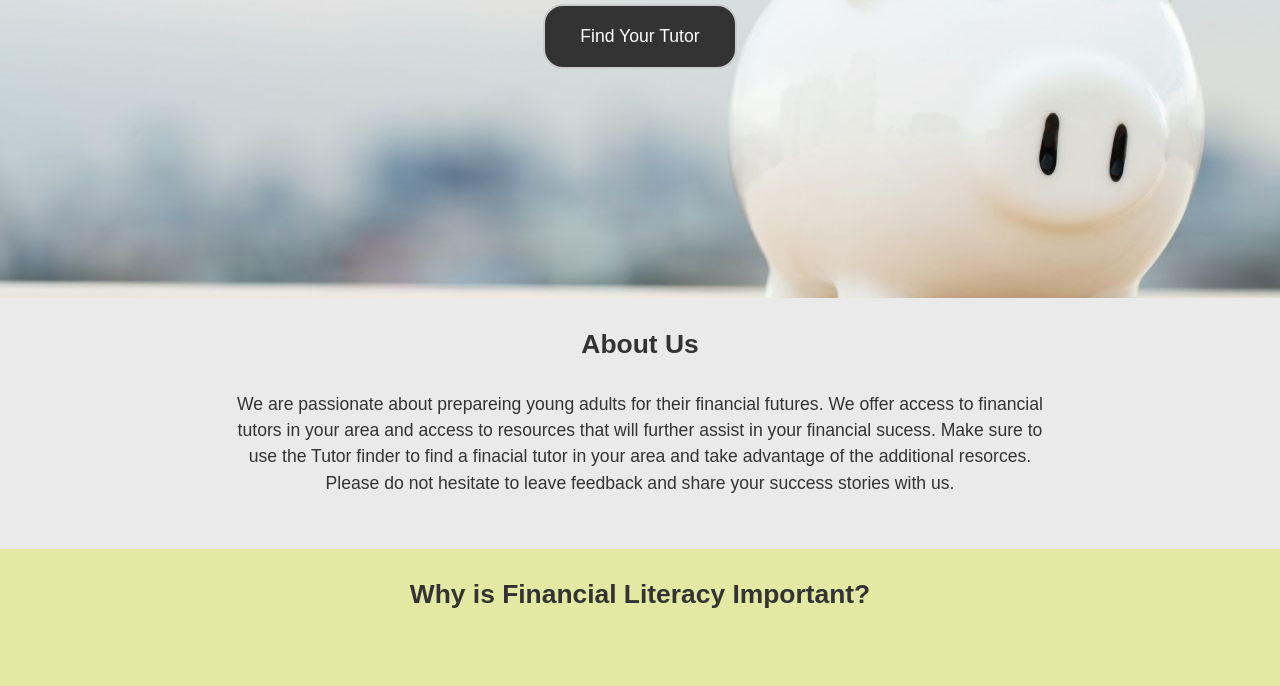
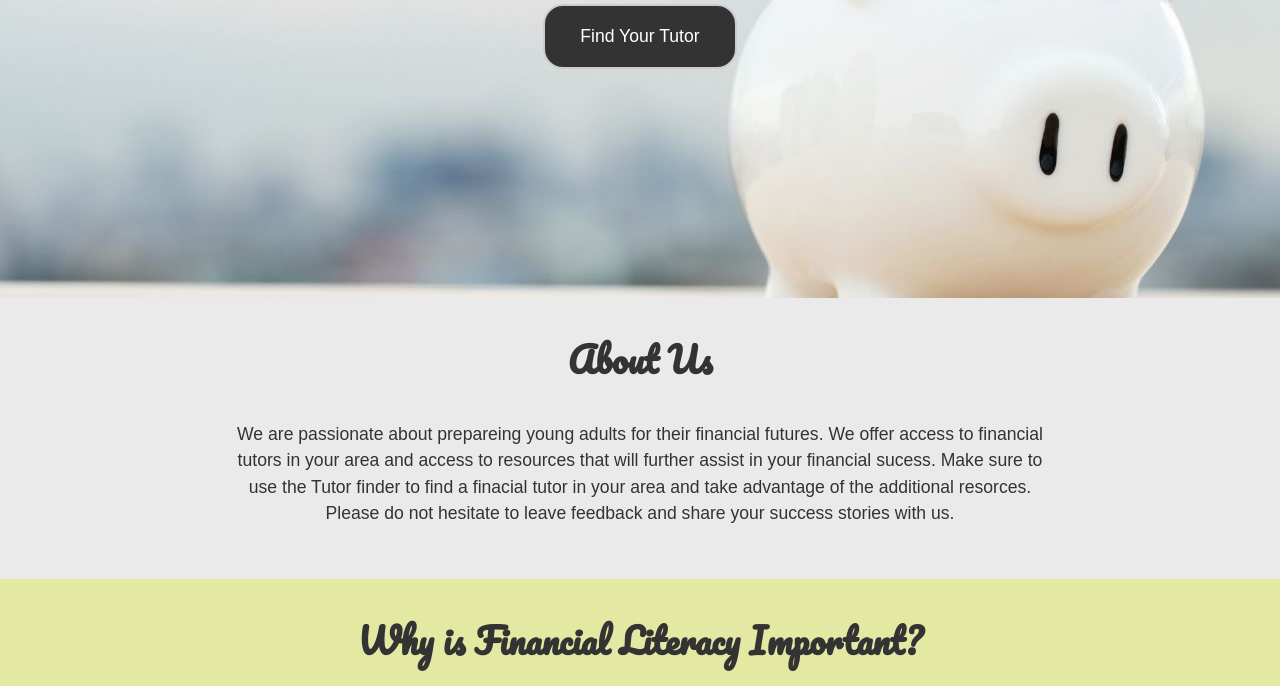
Before and after one commit to IvannaTX/HopeHacks, a website: page index.html in a window 1280 px wide. Shown: the part 485-1171 px from the top of the page. Drawn offline with Linux system fonts and the light colour scheme; a web font is replaced by a local one.

Commit message:
updated files

```diff
--- a/index.html
+++ b/index.html
@@ -23,8 +23,6 @@
         <div class="nav-links">
             <ul>
                 <li><a href="index.html">Home</a></li>
-                <li><a href="googleapi.html">Tutor Finder</a></li>
-                <li><a href="api.html">Tutor Finder</a></li>
                 <li><a href="googleapi.html">Tutor Finder</a></li>
                 <li><a href="contact.html">Contact</a></li>
             </ul>
--- a/style.css
+++ b/style.css
@@ -13,6 +13,7 @@ body {
 * {
   margin: 0px;
   padding: 0px;
+}
 
 /* Navigation Bar */
 
@@ -68,16 +69,8 @@ h1,
 h2 {
   margin: 0;
   padding: 1em 0;
-<<<<<<< HEAD
-  font-family: "raleway";
-=======
   font-family: 'Pacifico', cursive;
-<<<<<<< HEAD
->>>>>>> origin/bria
-  font-size: 50px;
-=======
   font-size: 35px;
->>>>>>> origin/bria
 }
 
 h3 {
```
Also changed, not shown: Tutors/index.js (renamed from index.js), Tutors/script.js (renamed from script.js), Tutors/server.js (renamed from server.js).
